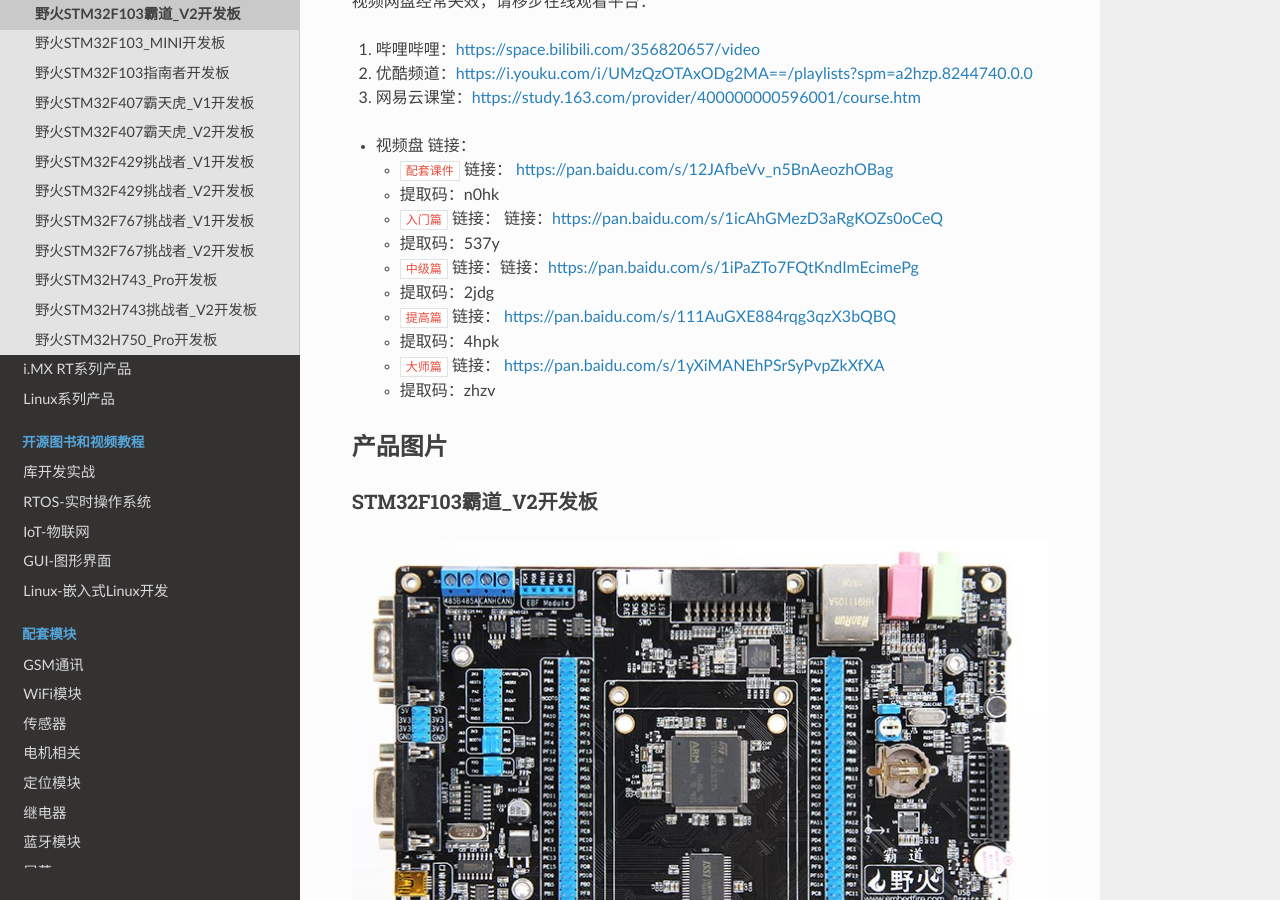
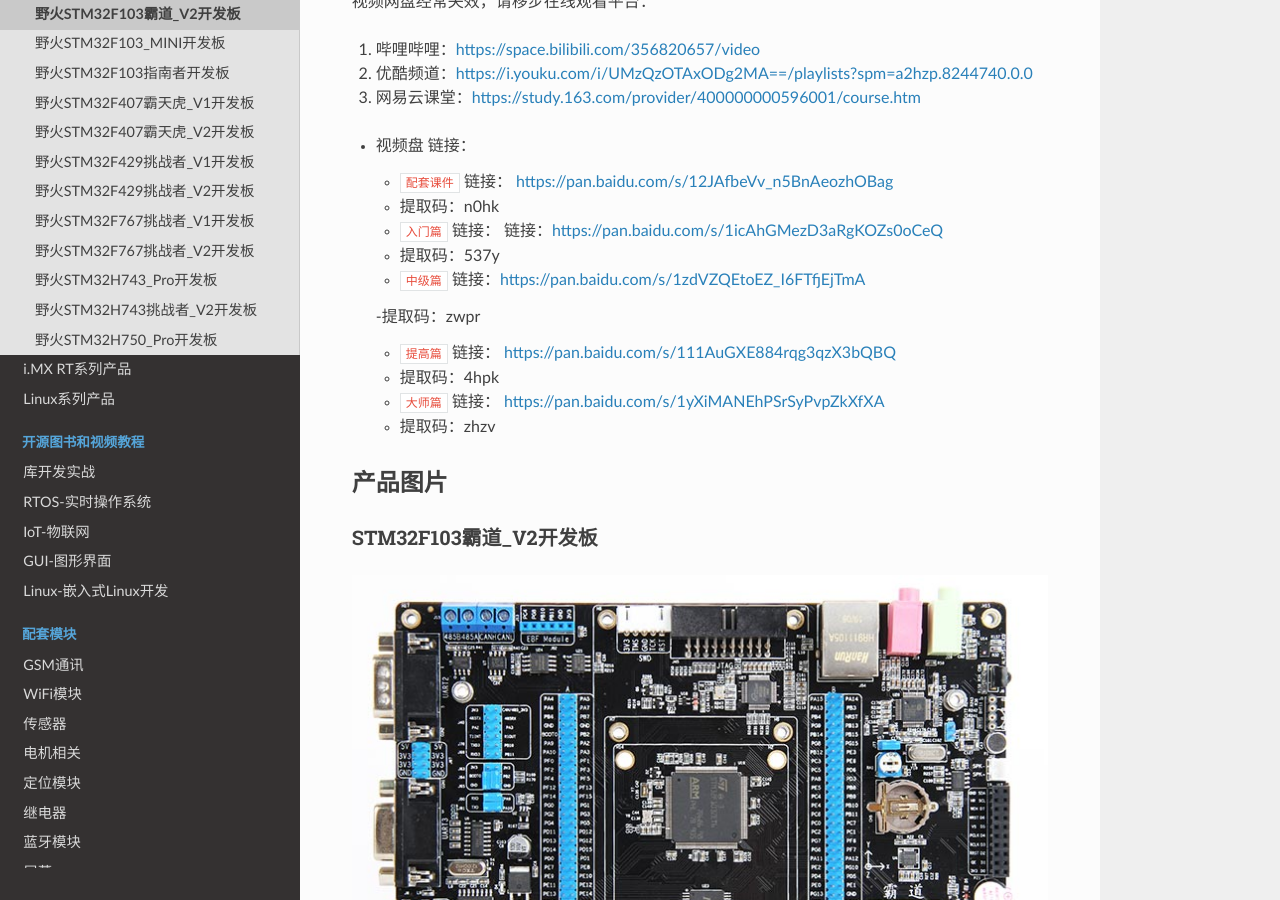
Before and after one commit to Embedfire/ebf_products, a Sphinx documentation site: the page built from documentation/stm32/ebf_stm32f103_badao_v2.rst, in a window 1280 px wide and 900 px high, scrolled down 357 px. Built offline with Sphinx 7.4.7 and the Read the Docs theme 2.0.0, drawn with Linux system fonts in a browser that asks for light colours; pages that are not in the unit, such as notebooks, are missing from menus.

Commit message:
Update ebf_stm32f103_badao_v2.rst

```diff
--- a/documentation/stm32/ebf_stm32f103_badao_v2.rst
+++ b/documentation/stm32/ebf_stm32f103_badao_v2.rst
@@ -26,9 +26,9 @@
 
    -  提取码：537y
 
-   -  ``中级篇`` 链接：链接：https://pan.baidu.com/s/1iPaZTo7FQtKndImEcimePg
+   -  ``中级篇`` 链接：https://pan.baidu.com/s/1zdVZQEtoEZ_I6FTfjEjTmA
 
-   - 提取码：2jdg
+   -提取码：zwpr
 
    -  ``提高篇`` 链接： https://pan.baidu.com/s/111AuGXE884rqg3qzX3bQBQ
 
```
